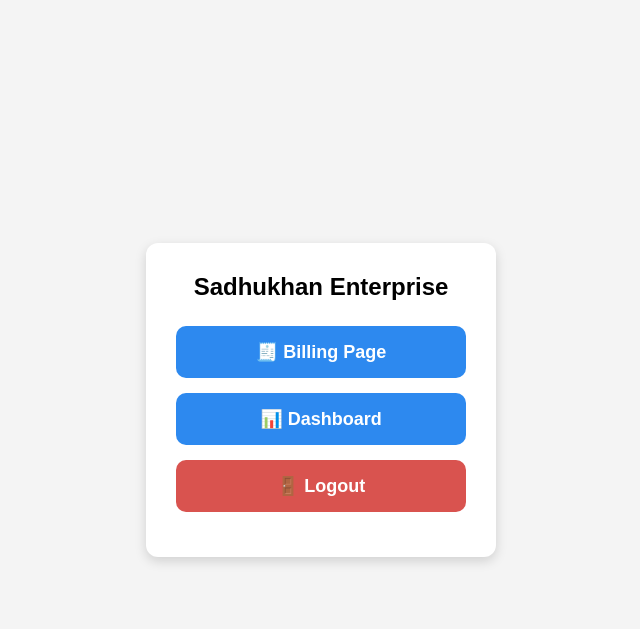
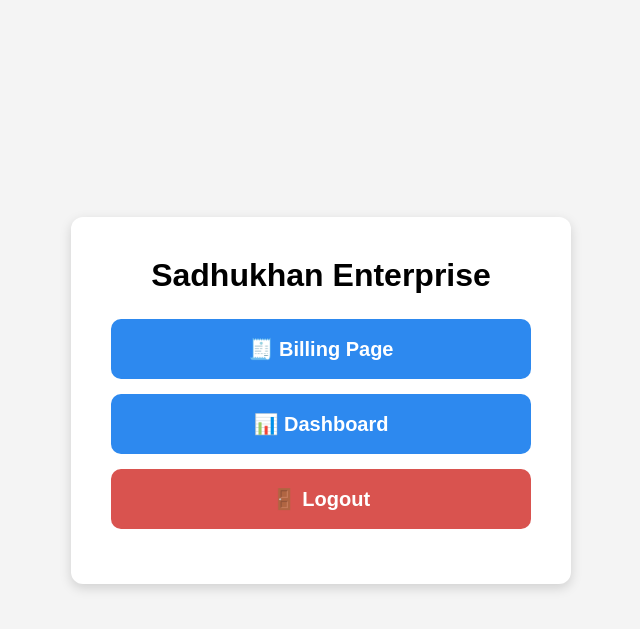
Before and after one commit to PANKAJ-SADHUKHAN/atta-shop-billing, a Flask app: page /menu in a window 1280 px wide. Shown: the top 629 px of the page, without its empty margins (319-959 px from the left). Run offline with Flask 3, Linux system fonts and the light colour scheme; the visitor is signed in with stand-in values (Sample User, id 1); some libraries are stand-ins or nearby versions.

Commit message:
Enhance menu.html with responsive styles
Added responsive design and viewport meta tag.

```diff
--- a/templates/menu.html
+++ b/templates/menu.html
@@ -1,6 +1,8 @@
 <!DOCTYPE html>
 <html>
 <head>
+    <meta name="viewport"
+      content="width=device-width, initial-scale=1.0">
     <title>Atta Shop System</title>
 
     <style>
@@ -21,14 +23,14 @@
         }
 
         .container{
-            width:350px;
+            width:90%;
+            max-width:400px;
             background:white;
             padding:30px;
             border-radius:12px;
             box-shadow:0 4px 12px rgba(0,0,0,0.15);
             text-align:center;
         }
-
         h2{
             margin-bottom:25px;
         }
@@ -49,6 +51,23 @@
         .logout{
             background:#d9534f;
         }
+@media (min-width:768px){
+
+    .container{
+        max-width:500px;
+        padding:40px;
+    }
+
+    h2{
+        font-size:32px;
+    }
+
+    .menu-btn{
+        font-size:20px;
+        padding:18px;
+    }
+
+}
 
     </style>
 </head>
```
